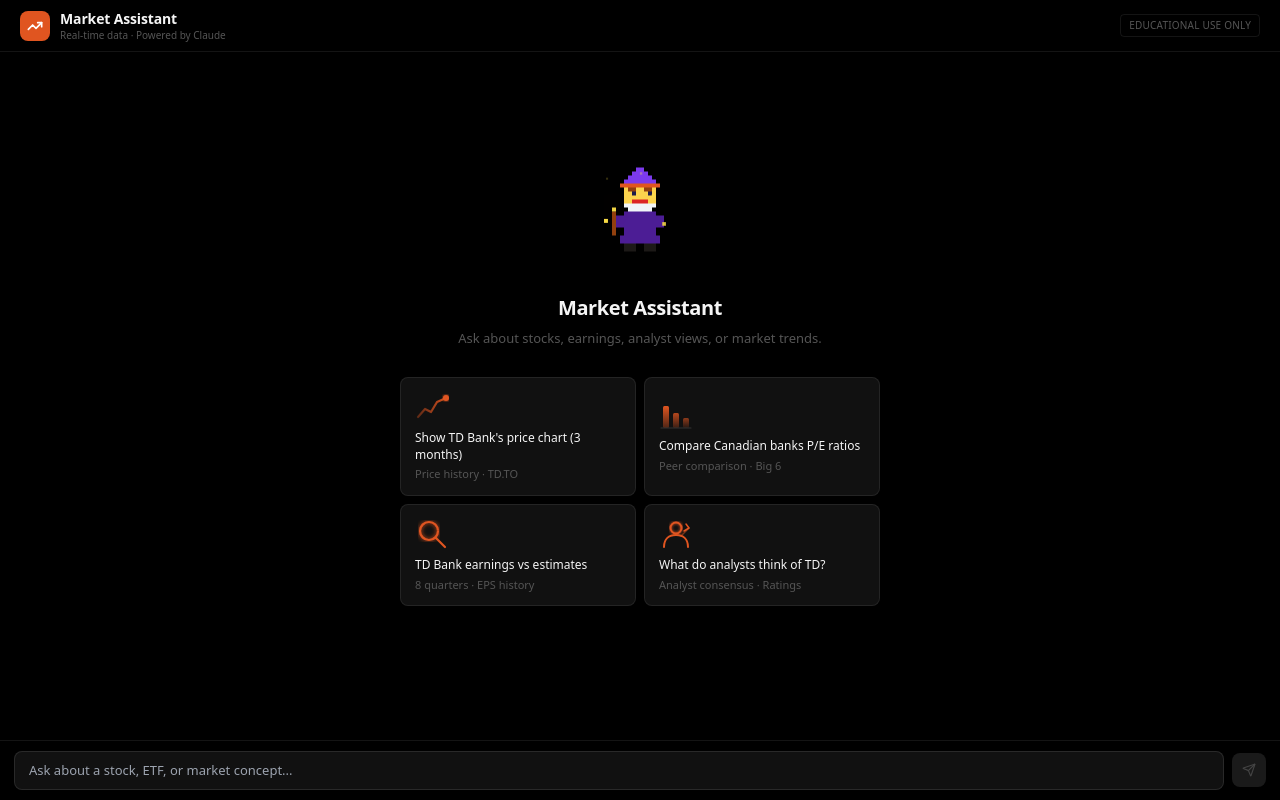
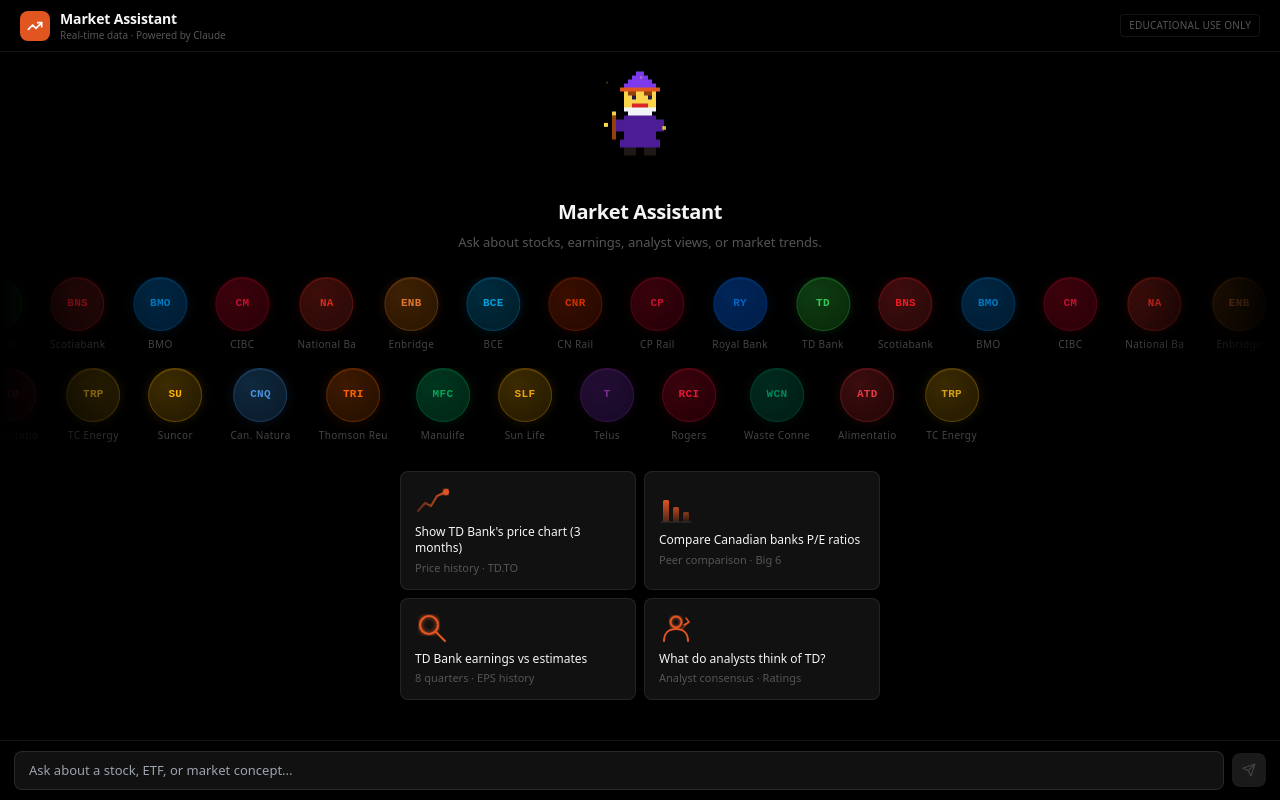
Before and after one commit to jnicolas6666/stock-assistant, a Next.js app: page / in a window 1280 px wide. Built offline with nearby package versions, Linux system fonts and the light colour scheme.

Commit message:
Add flowing ticker bubble marquee to home screen

```diff
--- a/app/page.tsx
+++ b/app/page.tsx
@@ -44,6 +44,82 @@
   charts?: ChartSpec[];
   analystRatings?: AnalystRatingsSpec[];
 };
+
+const TICKER_ROW_1 = [
+  { symbol: "RY",    name: "Royal Bank",       color: "#0066cc", bg: "#001f4d" },
+  { symbol: "TD",    name: "TD Bank",           color: "#34c759", bg: "#0a2e0a" },
+  { symbol: "BNS",   name: "Scotiabank",        color: "#ec1c24", bg: "#2e0a0a" },
+  { symbol: "BMO",   name: "BMO",               color: "#0079c1", bg: "#001e36" },
+  { symbol: "CM",    name: "CIBC",              color: "#c41230", bg: "#2e0008" },
+  { symbol: "NA",    name: "National Bank",     color: "#da291c", bg: "#2e0a08" },
+  { symbol: "ENB",   name: "Enbridge",          color: "#e07530", bg: "#2e1800" },
+  { symbol: "BCE",   name: "BCE",               color: "#00a0df", bg: "#00202e" },
+  { symbol: "CNR",   name: "CN Rail",           color: "#cc3300", bg: "#2a0a00" },
+  { symbol: "CP",    name: "CP Rail",           color: "#c8102e", bg: "#2a0008" },
+];
+
+const TICKER_ROW_2 = [
+  { symbol: "SU",    name: "Suncor",            color: "#ffb300", bg: "#2a1e00" },
+  { symbol: "CNQ",   name: "Can. Natural",      color: "#4a90d9", bg: "#0a1e2e" },
+  { symbol: "TRI",   name: "Thomson Reuters",   color: "#ff6200", bg: "#2a1200" },
+  { symbol: "MFC",   name: "Manulife",          color: "#00a758", bg: "#002a18" },
+  { symbol: "SLF",   name: "Sun Life",          color: "#f0a500", bg: "#2a1e00" },
+  { symbol: "T",     name: "Telus",             color: "#7b2d8b", bg: "#1a0a2a" },
+  { symbol: "RCI.B", name: "Rogers",            color: "#e31837", bg: "#2a0008" },
+  { symbol: "WCN",   name: "Waste Connections", color: "#00875a", bg: "#002018" },
+  { symbol: "ATD",   name: "Alimentation",      color: "#e63946", bg: "#2a0808" },
+  { symbol: "TRP",   name: "TC Energy",         color: "#d4a017", bg: "#2a1e00" },
+];
+
+function TickerBubble({ symbol, name, color, bg }: { symbol: string; name: string; color: string; bg: string }) {
+  const initials = symbol.replace(".B", "").slice(0, 3);
+  return (
+    <div style={{
+      display: "flex", flexDirection: "column", alignItems: "center", gap: 6,
+      flexShrink: 0,
+      margin: "0 14px",
+    }}>
+      <div style={{
+        width: 54, height: 54,
+        borderRadius: "50%",
+        backgroundColor: bg,
+        border: `1.5px solid ${color}44`,
+        display: "flex", alignItems: "center", justifyContent: "center",
+        boxShadow: `0 0 12px ${color}22, inset 0 1px 0 ${color}33`,
+        position: "relative",
+      }}>
+        <span style={{
+          fontSize: 11, fontWeight: 800, color, letterSpacing: "0.03em",
+          fontFamily: "monospace",
+        }}>
+          {initials}
+        </span>
+        <div style={{
+          position: "absolute", inset: 0, borderRadius: "50%",
+          background: `radial-gradient(circle at 35% 30%, ${color}18, transparent 70%)`,
+        }}/>
+      </div>
+      <div style={{ fontSize: 10, color: "#444", letterSpacing: "0.04em", fontWeight: 500 }}>{name.slice(0, 11)}</div>
+    </div>
+  );
+}
+
+function TickerMarquee({ items, reverse }: { items: typeof TICKER_ROW_1; reverse?: boolean }) {
+  const doubled = [...items, ...items];
+  return (
+    <div style={{ overflow: "hidden", width: "100%", maskImage: "linear-gradient(to right, transparent, black 12%, black 88%, transparent)" }}>
+      <div style={{
+        display: "flex",
+        animation: `marquee${reverse ? "Rev" : ""} ${items.length * 3.5}s linear infinite`,
+        width: "max-content",
+      }}>
+        {doubled.map((t, i) => (
+          <TickerBubble key={i} {...t} />
+        ))}
+      </div>
+    </div>
+  );
+}
 
 const SUGGESTIONS = [
   { text: "Show TD Bank's price chart (3 months)", sub: "Price history · TD.TO", icon: "linechart" },
@@ -539,8 +615,12 @@
             <div style={{ fontSize: 20, fontWeight: 600, marginBottom: 6, color: "#f5f5f5", letterSpacing: "-0.02em" }}>
               Market Assistant
             </div>
-            <div style={{ color: "#555", marginBottom: 28, fontSize: 13 }}>
+            <div style={{ color: "#555", marginBottom: 24, fontSize: 13 }}>
               Ask about stocks, earnings, analyst views, or market trends.
+            </div>
+            <div style={{ width: "100vw", position: "relative", left: "50%", transform: "translateX(-50%)", marginBottom: 28, display: "flex", flexDirection: "column", gap: 16 }}>
+              <TickerMarquee items={TICKER_ROW_1} />
+              <TickerMarquee items={TICKER_ROW_2} reverse />
             </div>
             <div style={{ display: "grid", gridTemplateColumns: "1fr 1fr", gap: 8, maxWidth: 480, margin: "0 auto" }}>
               {SUGGESTIONS.map((s) => (
@@ -698,6 +778,14 @@
       </div>
 
       <style>{`
+        @keyframes marquee {
+          0% { transform: translateX(0); }
+          100% { transform: translateX(-50%); }
+        }
+        @keyframes marqueeRev {
+          0% { transform: translateX(-50%); }
+          100% { transform: translateX(0); }
+        }
         @keyframes drawStroke {
           to { stroke-dashoffset: 0; }
         }
```
